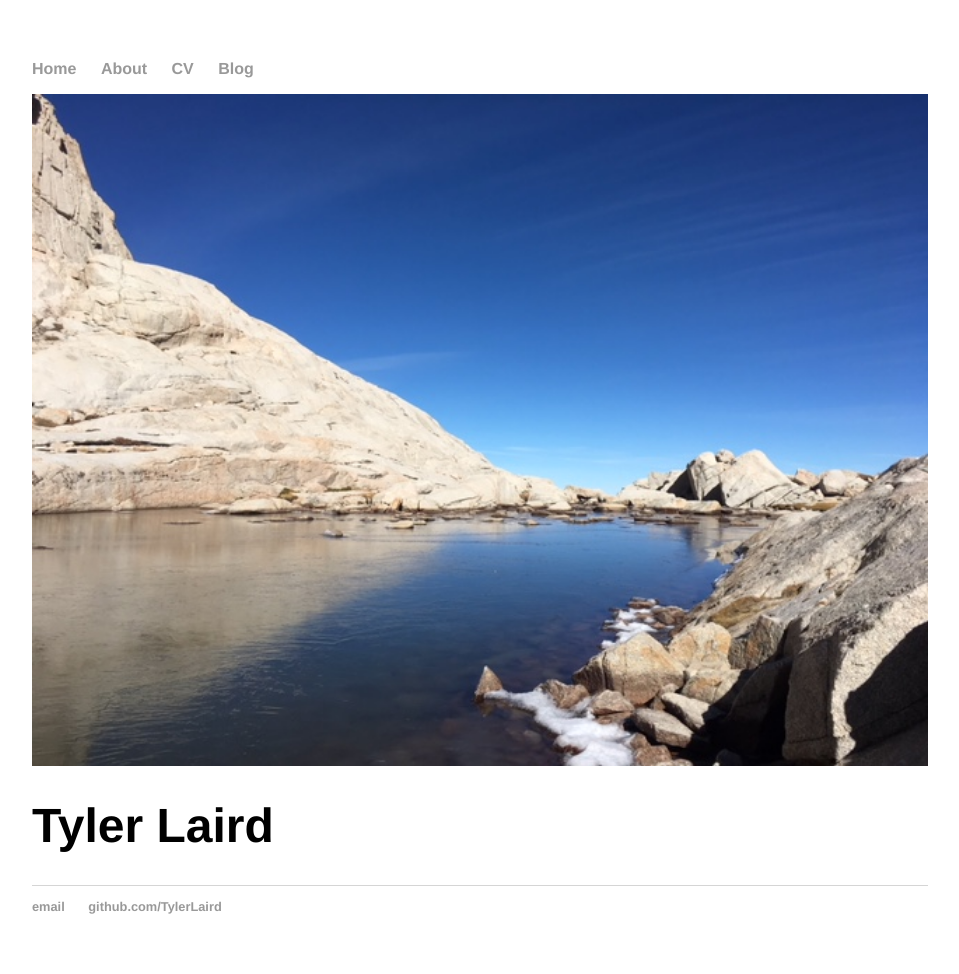
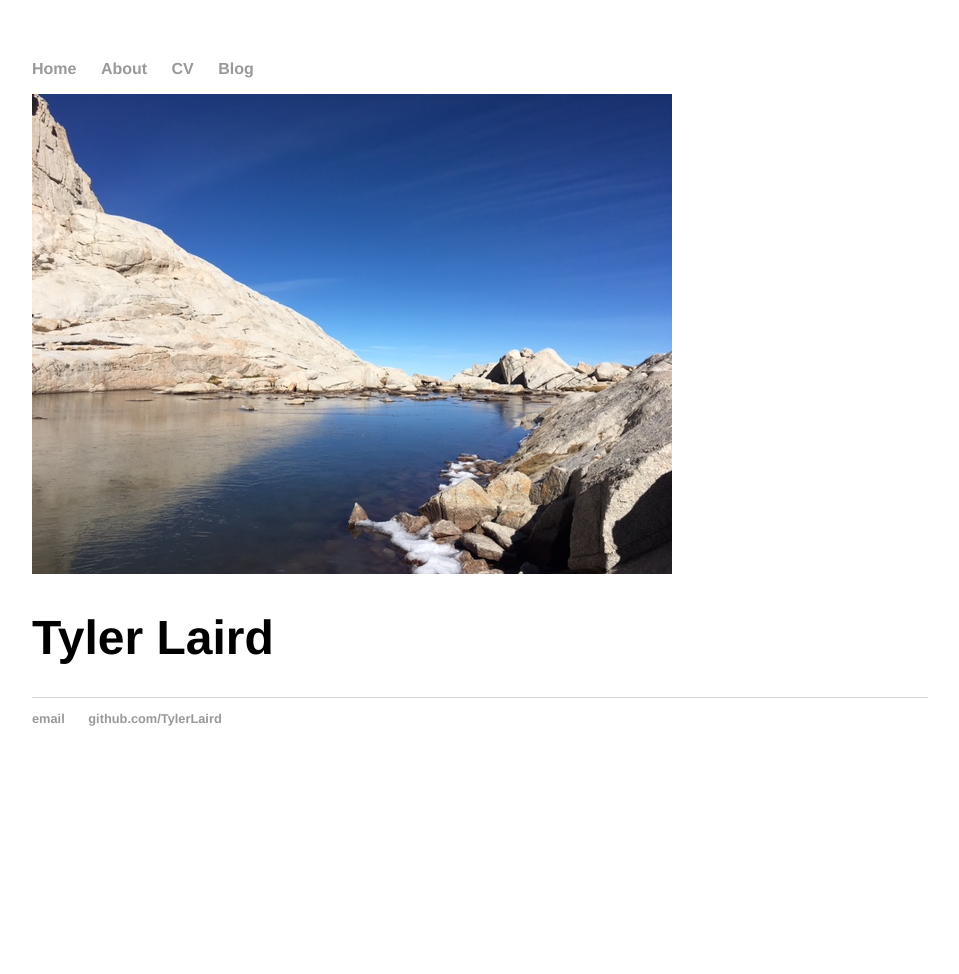
Before and after one commit to TylerLaird/TylerLaird.github.io, a Jekyll site: the page built from index.html, in a window 1280 px wide. Shown: the whole page, without its empty margins (160-1119 px from the left). Built offline with Jekyll 4.4.1, drawn with Linux system fonts in a browser that asks for light colours; after the commit the page ends 900 px from its top, so only the background shows below that.

Commit message:
Update main.css

```diff
--- a/css/main.css
+++ b/css/main.css
@@ -47,13 +47,3 @@ img {
     height: auto;
     width: auto\9; /* ie8 */
 }
-
-.banner {
-    width: 100%;
-    display: block;
-}
-
-.banner > .banner-image {
-    width: 100%;
-    display: block;
-}
```
